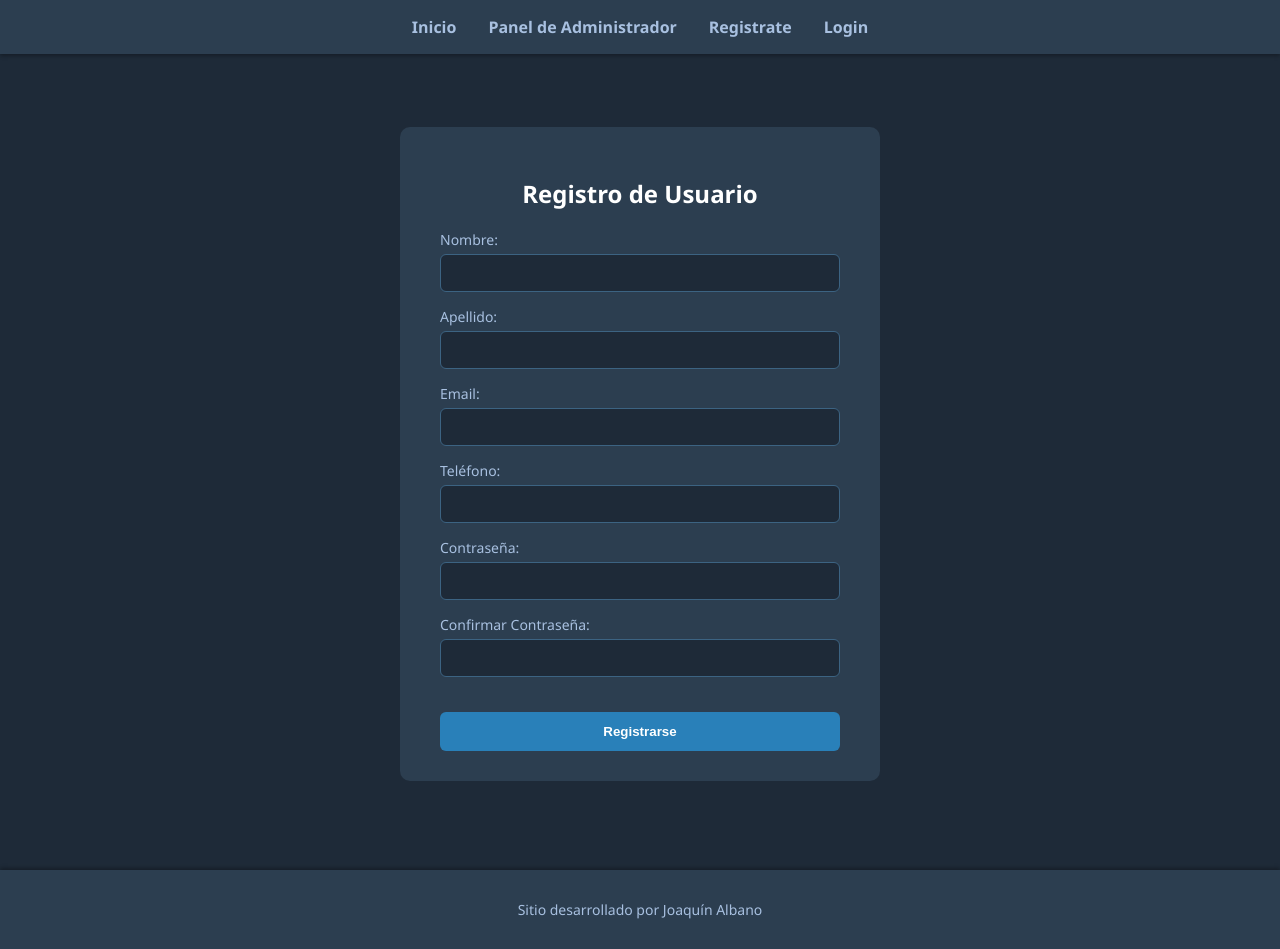
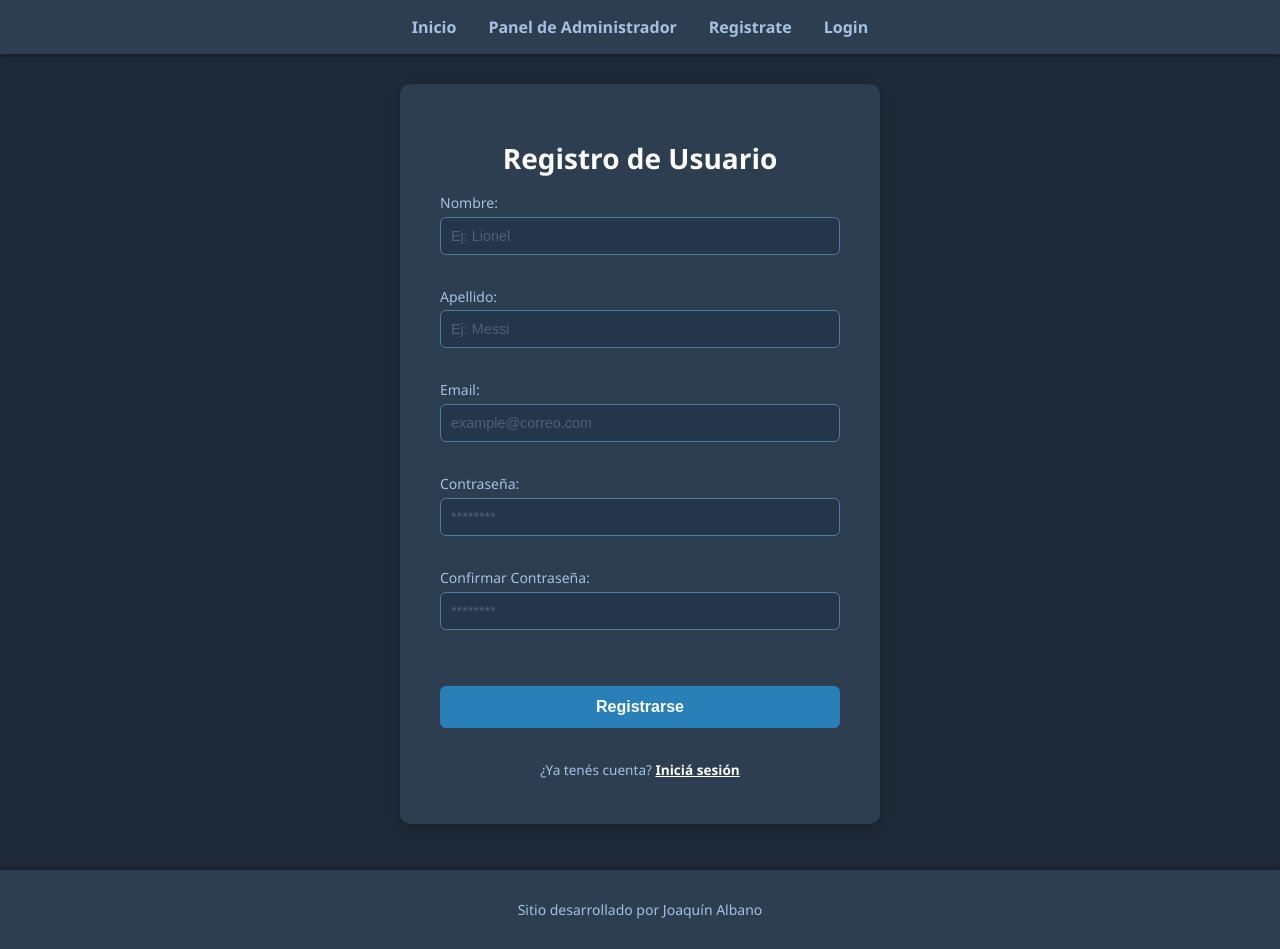
Before and after one commit to jalbano-nlb/first-tp, a React (Vite) app: page /register in a window 1280 px wide. Built offline with nearby package versions, Linux system fonts and the light colour scheme.

Commit message:
FIX re-stilying login and register

```diff
--- a/src/components/Login.jsx
+++ b/src/components/Login.jsx
@@ -1,22 +1,37 @@
 import '../styles/Login.css';
 import Layout from './Layout';
+import { useState } from 'react';
+
 
 function Login() {
+
+  const [error, setError] = useState("");
+
+  const handleSubmit = (e) => {
+    e.preventDefault();
+    // TODO: Login Auth
+    setError("Funcionalidad no implementada.");
+  };
+
   return (
-    <Layout>
+      <Layout>
       <div className="login-cont">
         <div className="login-card">
           <h2>Iniciar Sesión</h2>
-          <form className="login-form">
+          <p className="login-subtitle">Accedé a tu cuenta para continuar</p>
+          {error && <p className="login-error">{error}</p>}
+          <form className="login-form" onSubmit={handleSubmit}>
             <label>Email:
-              <input type="email" name="email" required />
+              <input type="email" name="email" placeholder='example@example.com' required />
             </label>
             <label>Contraseña:
-              <input type="password" name="password" required />
+              <input type="password" name="password" placeholder="********" required />
             </label>
-
             <button type="submit">Ingresar</button>
           </form>
+          <p className="login-register-link">
+            ¿No tenés cuenta? <a href="/register">Registrate acá</a>
+          </p>
         </div>
       </div>
     </Layout>
--- a/src/components/RegisterNew.jsx
+++ b/src/components/RegisterNew.jsx
@@ -1,3 +1,4 @@
+import { Link } from 'react-router-dom';
 import '../styles/RegisterNew.css'
 import Layout from './Layout';
 
@@ -8,27 +9,31 @@ function RegisterNew() {
         <div className="register-card">
           <h2>Registro de Usuario</h2>
           <form className="register-form">
-            <label>Nombre:
-              <input type="text" name="nombre" required />
+            <label>
+              Nombre:
+              <input type="text" name="nombre" placeholder="Ej: Lionel" required />
             </label>
-            <label>Apellido:
-              <input type="text" name="apellido" required />
+            <label>
+              Apellido:
+              <input type="text" name="apellido" placeholder="Ej: Messi" required />
             </label>
-            <label>Email:
-              <input type="email" name="email" required />
+            <label>
+              Email:
+              <input type="email" name="email" placeholder="example@correo.com" required />
             </label>
-            <label>Teléfono:
-              <input type="tel" name="telefono" required />
+            <label>
+              Contraseña:
+              <input type="password" name="password" placeholder="********" required />
             </label>
-            <label>Contraseña:
-              <input type="password" name="password" required />
-            </label>
-            <label>Confirmar Contraseña:
-              <input type="password" name="confirmPassword" required />
+            <label>
+              Confirmar Contraseña:
+              <input type="password" name="confirmPassword" placeholder="********" required />
             </label>
 
             <button type="submit">Registrarse</button>
+            <p className="register-footer">¿Ya tenés cuenta? <Link to="/login">Iniciá sesión</Link></p>
           </form>
+
         </div>
       </div>
     </Layout>
--- a/src/styles/Login.css
+++ b/src/styles/Login.css
@@ -1,79 +1,117 @@
-body {
-  font-family: 'Segoe UI', Tahoma, Geneva, Verdana, sans-serif;
-  background-color: #1e2a38;
-  margin: 0;
-  padding: 0;
-}
-
 .login-cont {
   display: flex;
   justify-content: center;
   align-items: center;
   height: 100vh;
+  padding: 1rem;
+  background-color: #1e2a38;
 }
 
 .login-card {
   background-color: #2c3e50;
-  padding: 1.875rem 2.5rem;
-  border-radius: .625rem;
+  padding: 2rem;
+  border-radius: 10px;
   width: 100%;
-  max-width: 25rem;
+  max-width: 400px;
+  box-shadow: 0 0 20px rgba(0,0,0,0.25);
 }
 
 .login-card h2 {
   color: #ffffff;
-  margin-bottom: 1.25rem;
+  text-align: center;
+  margin-bottom: 0.5rem;
+}
+
+.login-subtitle {
+  text-align: center;
+  color: #a8c0e0;
+  margin-bottom: 1.5rem;
+  font-size: 0.95rem;
+}
+
+.login-error {
+  background-color: #c0392b;
+  color: white;
+  padding: 0.75rem;
+  border-radius: 5px;
+  margin-bottom: 1rem;
+  font-size: 0.85rem;
   text-align: center;
 }
 
 .login-form {
   display: flex;
   flex-direction: column;
+  align-items: center;
+  width: 100%;
 }
 
 .login-form label {
-  margin-bottom: .9375rem;
+  display: flex;
+  flex-direction: column;
+  align-items: center;
+  text-align: left;
+  width: 100%;
+  max-width: 300px;
   color: #a8c0e0;
   font-size: 14px;
+  margin-bottom: 1rem;
 }
 
 .login-form input {
-  margin-top: .3125rem;
-  padding: .625rem;
-  border: 1px solid #3c6382;
-  border-radius: .375rem;
-  font-size: .875rem;
+  margin-top: 0.3rem;
+  padding: 0.6rem;
+  border: 1px solid #527ba0;
+  border-radius: 0.375rem;
+  font-size: 0.95rem;
+  background-color: #25364a;
+  color: #f0f4f8;
+  box-sizing: border-box;
+  transition: border-color 0.3s, box-shadow 0.3s;
   width: 100%;
-  background-color: #1e2a38;
-  color: white;
-  box-sizing: border-box;
 }
 
 .login-form input:focus {
   outline: none;
-  border-color: #2980b9;
+  border-color: #4fa3d1;
+  box-shadow: 0 0 5px #4fa3d1aa;
 }
 
 .login-form button {
   margin-top: 1.25rem;
-  padding: .75rem;
+  padding: 0.75rem;
   background-color: #2980b9;
   color: white;
   font-weight: bold;
   border: none;
   border-radius: 6px;
   cursor: pointer;
+  width: 100%;
+  max-width: 300px;
+  box-sizing: border-box;
+  transition: background-color 0.3s ease;
 }
+
 
 .login-form button:hover {
   background-color: #1f6391;
 }
 
-.main-product-list {
-  display: grid;
-  grid-template-columns: repeat(auto-fit, minmax(250px, 1fr));
-  gap: 2rem;
-  padding: 2rem;
-  max-width: 1200px;
-  margin: 0 auto;
+.login-register-link {
+  margin-top: 1.5rem;
+  text-align: center;
+  font-size: 0.85rem;
+  color: #a8c0e0;
 }
+
+.login-register-link a {
+  color: #ffffff;
+  font-weight: bold;
+  text-decoration: underline;
+}
+
+.login-form input::placeholder {
+  color: #a8c0e0;
+  opacity: 0.3;
+  font-size: 0.9rem;
+}
--- a/src/styles/RegisterNew.css
+++ b/src/styles/RegisterNew.css
@@ -14,37 +14,45 @@ body {
 
 .register-card {
   background-color: #2c3e50;
-    padding: 1.875rem 2.5rem;
-    border-radius: .625rem;
+  padding: 2rem 2.5rem;
+  border-radius: 0.625rem;
   width: 100%;
   max-width: 25rem;
+  box-shadow: 0 4px 12px rgba(0, 0, 0, 0.25);
+  text-align: center;
 }
 
 .register-card h2 {
   color: #ffffff;
-    margin-bottom: 1.25rem;
-    text-align: center;
+  margin-bottom: 1rem;
+  font-size: 1.75rem;
 }
 
 .register-form {
   display: flex;
   flex-direction: column;
+  align-items: center;
+  gap: 1rem;
 }
 
 .register-form label {
-    margin-bottom: .9375rem;
+  margin-bottom: 1rem;
+  display: flex;
+  flex-direction: column;
+  align-items: flex-start;
   color: #a8c0e0;
   font-size: 14px;
+  width: 100%;
 }
 
 .register-form input {
-    margin-top: .3125rem;
-    padding: .625rem;
-    border: 1px solid #3c6382;
-    border-radius: .375rem;
-    font-size: .875rem;
+  margin-top: 0.3rem;
+  padding: 0.625rem;
+  border: 1px solid #527ba0;
+  border-radius: 0.375rem;
+  font-size: 0.9rem;
   width: 100%;
-    background-color: #1e2a38;
+  background-color: #25364a;
   color: white;
   box-sizing: border-box;
 }
@@ -54,17 +62,40 @@ body {
   border-color: #2980b9;
 }
 
+.register-form input::placeholder {
+  color: #a8c0e0;
+  opacity: 0.3;
+  font-size: 0.9rem;
+}
+
 .register-form button {
-    margin-top: 1.25rem;
-    padding: .75rem;
+  margin-top: 1.5rem;
+  padding: 0.75rem;
   background-color: #2980b9;
   color: white;
   font-weight: bold;
   border: none;
   border-radius: 6px;
   cursor: pointer;
+  width: 100%;
+  font-size: 1rem;
+  transition: background-color 0.3s ease;
 }
 
 .register-form button:hover {
   background-color: #1f6391;
 }
+
+.register-footer {
+  margin-top: 1rem;
+  font-size: 0.85rem;
+  color: #a8c0e0;
+  text-align: center;
+  width: 100%;
+}
+
+.register-footer a {
+  color: white;
+  font-weight: bold;
+  text-decoration: underline;
+}
```
Lines whose indentation alone changed are shown as unchanged.
